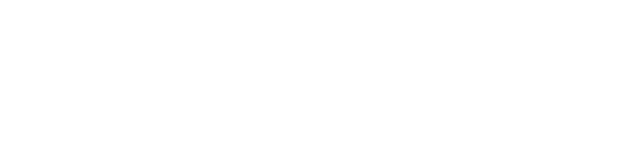
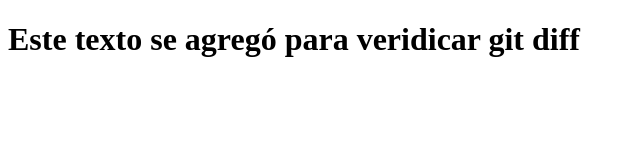
Before and after one commit to ruben2cc/git-course-test, a plain HTML site: page index.html in a window 1280 px wide. Shown: the whole page, without its empty margins (0-640 px from the left). Drawn offline with Linux system fonts and the light colour scheme.

Commit message:
primera confirmación de prueba.

```diff
--- a/index.html
+++ b/index.html
@@ -5,6 +5,6 @@
     <title>Mi primera Página</title>
   </head>
   <body>
-
+    <h1>Este texto se agregó para veridicar git diff</h1>
   </body>
 </html>
```
